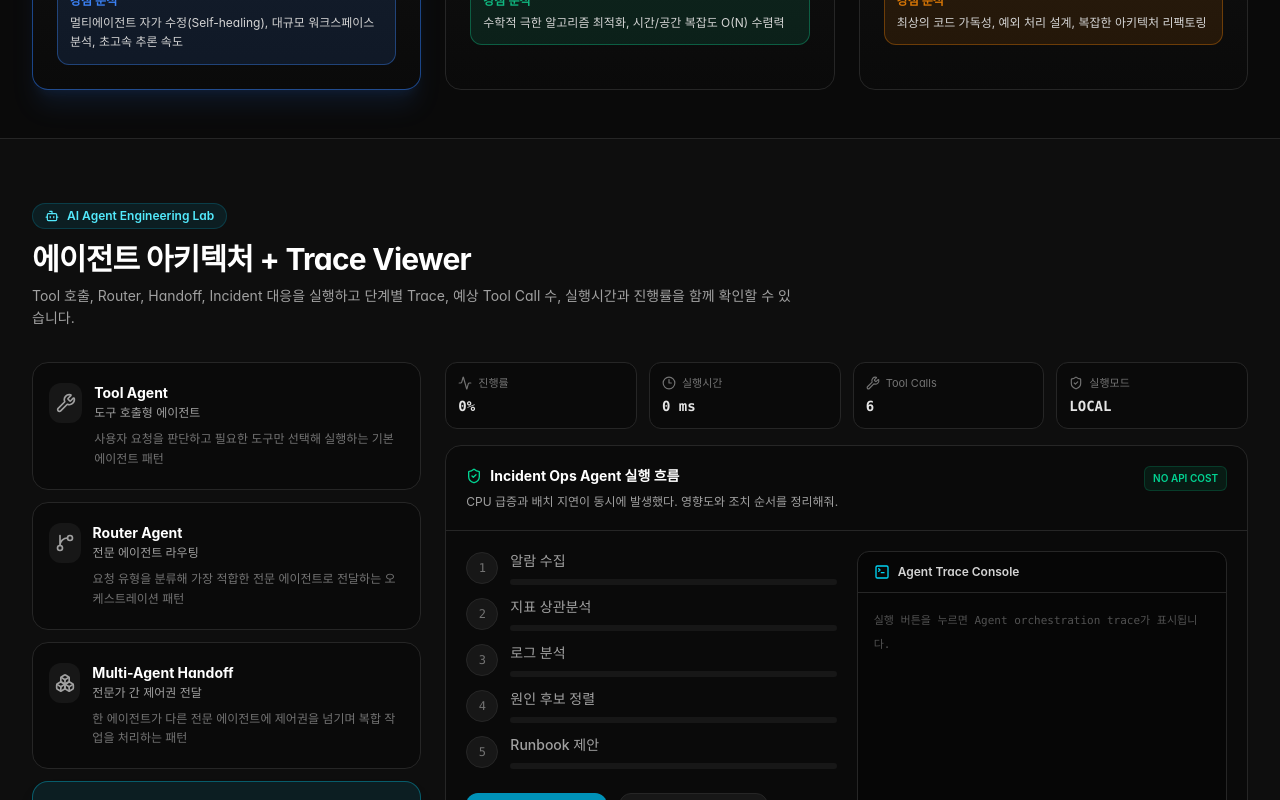
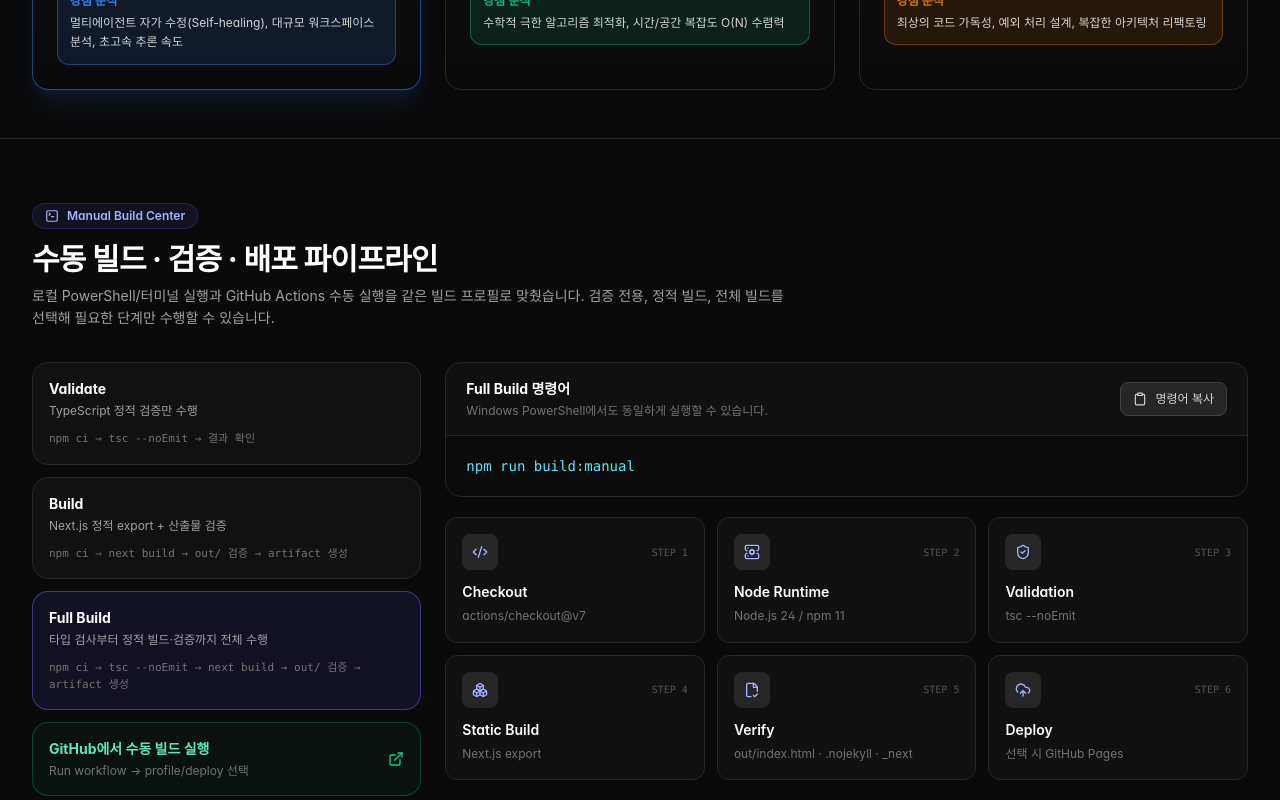
Before and after one commit to koreatest12/goggle-test, a Next.js app: page / in a window 1280 px wide. Shown: the part 1380-2180 px from the top of the page. Built offline with nearby package versions, Linux system fonts and the light colour scheme.

Commit message:
feat(ui): integrate manual build center into homepage

```diff
--- a/src/app/page.tsx
+++ b/src/app/page.tsx
@@ -8,6 +8,7 @@ import { ArticleCard } from '@/components/ArticleCard';
 import { ArticleModal } from '@/components/ArticleModal';
 import { CustomTestSandbox } from '@/components/CustomTestSandbox';
 import { AgentEngineeringLab } from '@/components/AgentEngineeringLab';
+import { ManualBuildCenter } from '@/components/ManualBuildCenter';
 import { CODING_TESTS } from '@/data/codingTests';
 import { BLOG_ARTICLES } from '@/data/articles';
 import { CodingTestItem, BlogArticle } from '@/types';
@@ -157,6 +158,9 @@ export default function HomePage() {
 
       {/* Leaderboard Section */}
       <Leaderboard />
+
+      {/* Manual Build Center */}
+      <ManualBuildCenter />
 
       {/* AI Agent Engineering Lab */}
       <AgentEngineeringLab />
```
